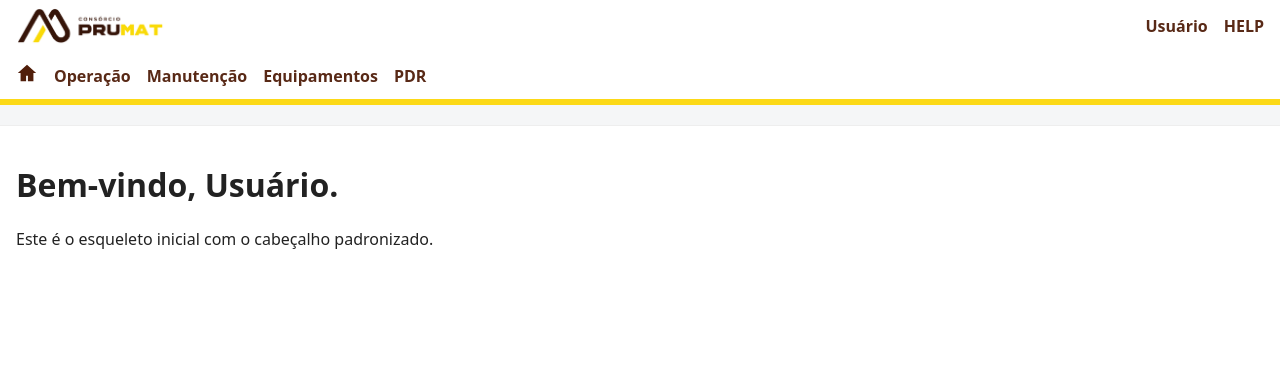
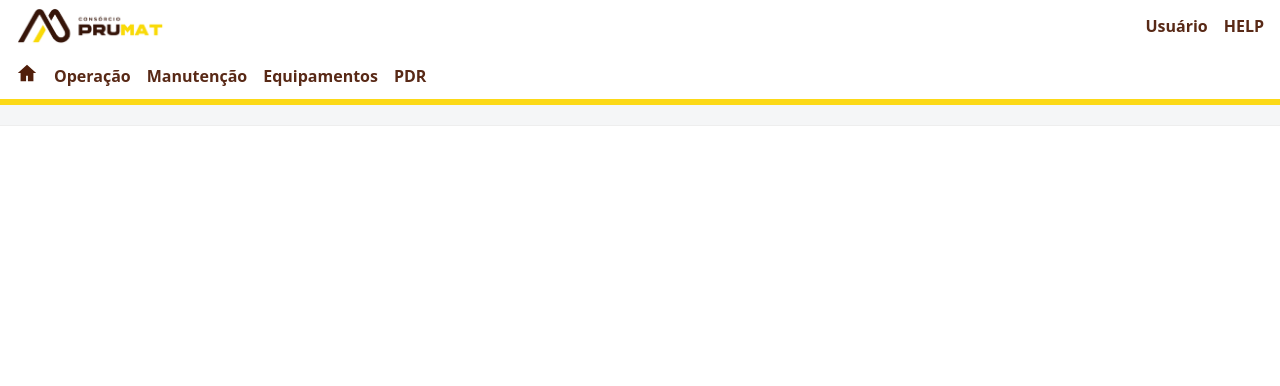
Before and after one commit to satmbr/prod, a Flask app: page / in a window 1280 px wide. Shown: the top 386 px of the page. Run offline with Flask 3, Linux system fonts and the light colour scheme.

Commit message:
Add files via upload

```diff
--- a/templates/index.html
+++ b/templates/index.html
@@ -2,7 +2,7 @@
 {% block title %}PRUMAT · Início{% endblock %}
 {% block content %}
   <div style="padding:16px">
-    <h1>Bem-vindo, {{ current_user_name }}.</h1>
-    <p>Este é o esqueleto inicial com o cabeçalho padronizado.</p>
+    <!-- <h1>Bem-vindo, {{ current_user_name }}.</h1>
+    <p>Este é o esqueleto inicial com o cabeçalho padronizado.</p> -->
   </div>
 {% endblock %}
```
